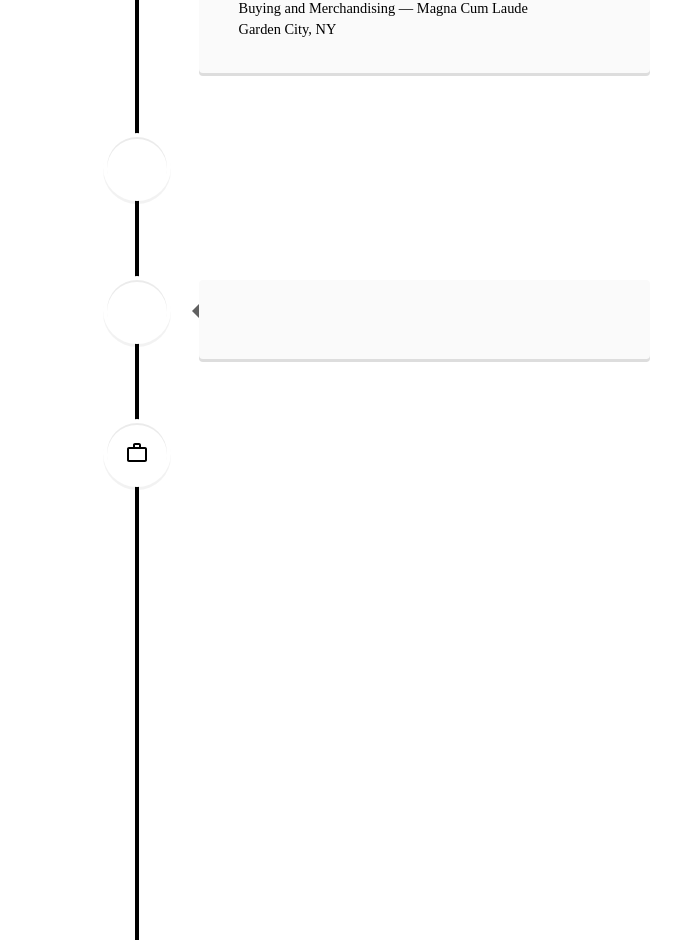
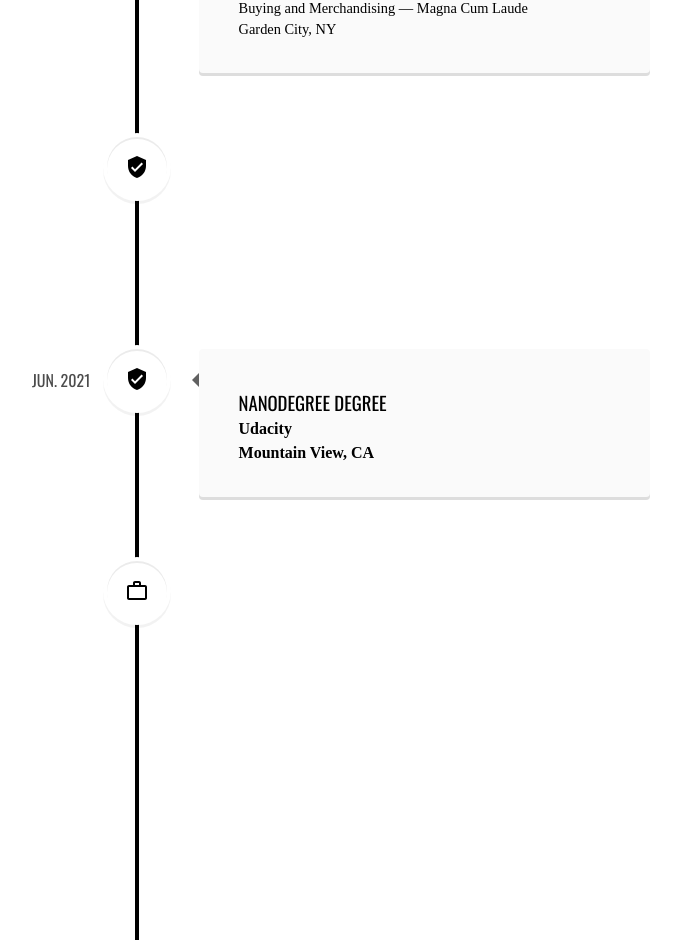
Before and after one commit to sandritaa/milenasatelier, a React (Create React App) app: page / in a window 1280 px wide. Shown: the part 1740-2680 px from the top of the page, without its empty margins (503-1184 px from the left). Built offline with nearby package versions, Linux system fonts and the light colour scheme; a web font is replaced by a local one.

Commit message:
add styling for certificates

```diff
--- a/src/Journey.js
+++ b/src/Journey.js
@@ -72,7 +72,7 @@
             {certificateData.map((certData) => {
               return (
                 <VerticalTimelineElement
-                  className="vertical-timeline-element--edu"
+                  className="vertical-timeline-element--cert"
                   contentStyle={{
                     background: "rgb(250, 250, 250)",
                     color: "#000",
@@ -81,12 +81,12 @@
                     borderRight: "7px solid  rgb(97, 97, 97)",
                   }}
                   dateClassName={"dateCert"}
-                  date={certificateData.Date}
+                  date={certData.Date}
                   iconStyle={{
                     background: "#ffffff",
                     color: "#000",
                   }}
-                  icon={certificateData.Icon}
+                  icon={certData.Icon}
                 >
                   <Grid
                     container
@@ -99,14 +99,10 @@
                     }}
                   >
                     <Grid item>
-                      <h3 className="certDegree-title">
-                        {certificateData.Degree}
-                      </h3>
-                      <h4 className="certSchool-subtitle">
-                        {certificateData.School}
-                      </h4>
+                      <h3 className="certDegree-title">{certData.Degree}</h3>
+                      <h4 className="certSchool-subtitle">{certData.School}</h4>
                       <h4 className="certLocation-subtitle">
-                        {certificateData.Location}
+                        {certData.Location}
                       </h4>
                     </Grid>
                   </Grid>
--- a/src/index.css
+++ b/src/index.css
@@ -161,7 +161,9 @@
 .vertical-timeline-element--work h3,
 .vertical-timeline-element--work h4,
 .vertical-timeline-element--edu .dateEdu,
-.vertical-timeline-element--edu h3
+.vertical-timeline-element--edu h3,
+.vertical-timeline-element--cert .dateCert,
+.vertical-timeline-element--cert h3
 
 /* .vertical-timeline-element--edu h4  */
   {
```
Also changed, not shown: src/Contact.js (+0 -22 lines), 1 other file (tests, documents, lock files or other folders).
